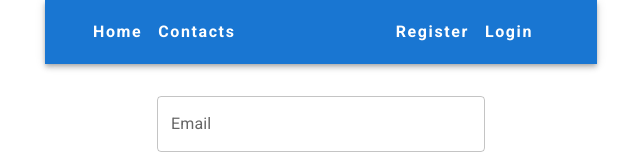
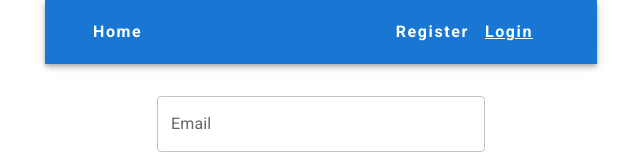
Before and after one commit to arc4dev/goit-react-hw-08-phonebook, a React (Create React App) app: page /goit-react-hw-08-phonebook/login in a window 1280 px wide. Shown: the top 160 px of the page, without its empty margins (319-959 px from the left). Built offline with nearby package versions, Linux system fonts and the light colour scheme.

Commit message:
nav feature

```diff
--- a/src/components/AuthNav/AuthNav.jsx
+++ b/src/components/AuthNav/AuthNav.jsx
@@ -1,12 +1,19 @@
+import styled from '@emotion/styled';
 import { Box, Typography } from '@mui/material';
 import { NavLink } from 'react-router-dom';
+
+const styledNavLink = styled(NavLink)({
+  '&.active': {
+    textDecoration: 'underline',
+  },
+});
 
 export const AuthNav = () => {
   return (
     <Box>
       <Typography
         noWrap
-        component={NavLink}
+        component={styledNavLink}
         to="/register"
         exact
         sx={{
@@ -21,7 +28,7 @@ export const AuthNav = () => {
       </Typography>
       <Typography
         noWrap
-        component={NavLink}
+        component={styledNavLink}
         to="/login"
         exact
         sx={{
--- a/src/components/Navigation/Navigation.jsx
+++ b/src/components/Navigation/Navigation.jsx
@@ -1,7 +1,17 @@
+import styled from '@emotion/styled';
 import { AppBar, Box, Container, Toolbar, Typography } from '@mui/material';
+import { useAuth } from 'hooks/useAuth';
 import { NavLink } from 'react-router-dom';
 
+const styledNavLink = styled(NavLink)({
+  '&.active': {
+    textDecoration: 'underline',
+  },
+});
+
 export const Navigation = ({ children }) => {
+  const { isLoggedIn } = useAuth();
+
   return (
     <AppBar position="static">
       <Container>
@@ -13,7 +23,7 @@ export const Navigation = ({ children }) => {
           <Box>
             <Typography
               noWrap
-              component={NavLink}
+              component={styledNavLink}
               to="/"
               exact
               sx={{
@@ -27,9 +37,10 @@ export const Navigation = ({ children }) => {
               Home
             </Typography>
 
+            {isLoggedIn && (
               <Typography
                 noWrap
-              component={NavLink}
+                component={styledNavLink}
                 to="/contacts"
                 sx={{
                   mr: 2,
@@ -41,6 +52,7 @@ export const Navigation = ({ children }) => {
               >
                 Contacts
               </Typography>
+            )}
           </Box>
           {children}
         </Toolbar>
```
Lines whose indentation alone changed are shown as unchanged.
